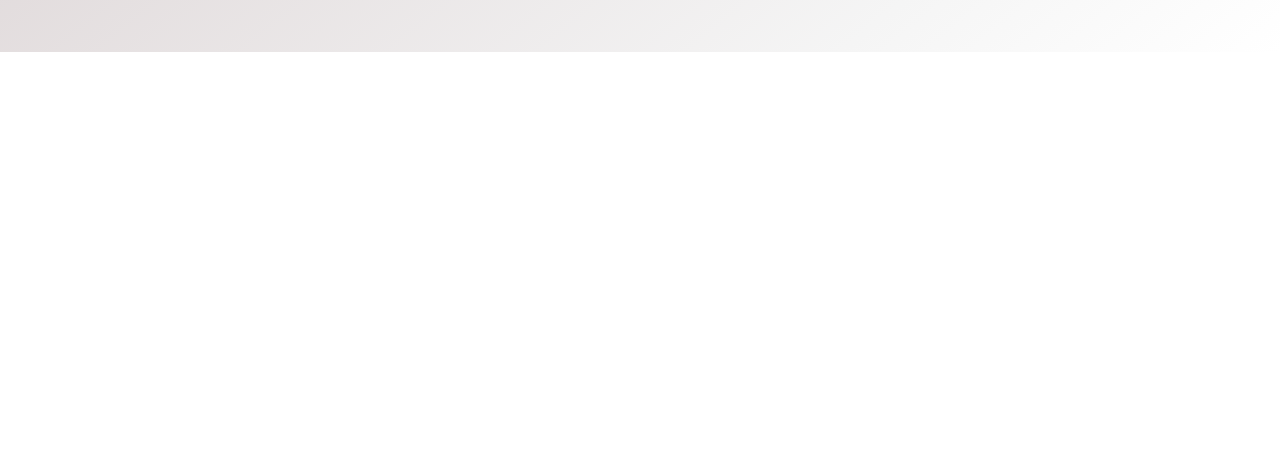
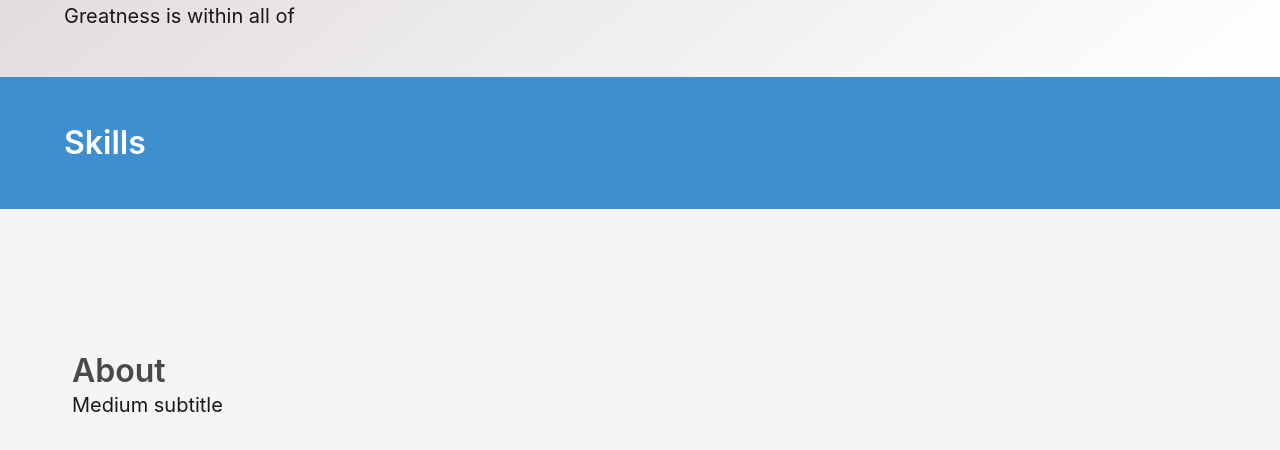
Before and after one commit to shaannessy25/Semantic-Markup, a plain HTML site: page index.html in a window 1280 px wide. Shown: the part 140-590 px from the top of the page. Drawn offline with nearby package versions, Linux system fonts and the light colour scheme.

Commit message:
adding about and skills section

```diff
--- a/index.html
+++ b/index.html
@@ -13,9 +13,26 @@
         <div class="hero-body">
             <div class="container">
                 <img src='logo/logoT.png' width='400px' height='80px'alt="well shit">
+                <h2 class="subtitle">Greatness is within all of</h2>
             </div>
         </div>
-            </section>
+    </section>
+    <section class="hero is-info">
+            <div class="hero-body">
+                <div class="container">
+                    <h2 class="title">Skills</h2>
+
+                </div>
+            </div>
+    </section>
+    <section class="hero is-light is-medium">
+        <div class="hero-body">
+            <div class="container">
+                <h1 class="title"> About</h1>
+                <h2 class="subtitle"> Medium subtitle</h2>
+            </div>
+        </div>
+    </section>
 
 </body>
 </html>
```
